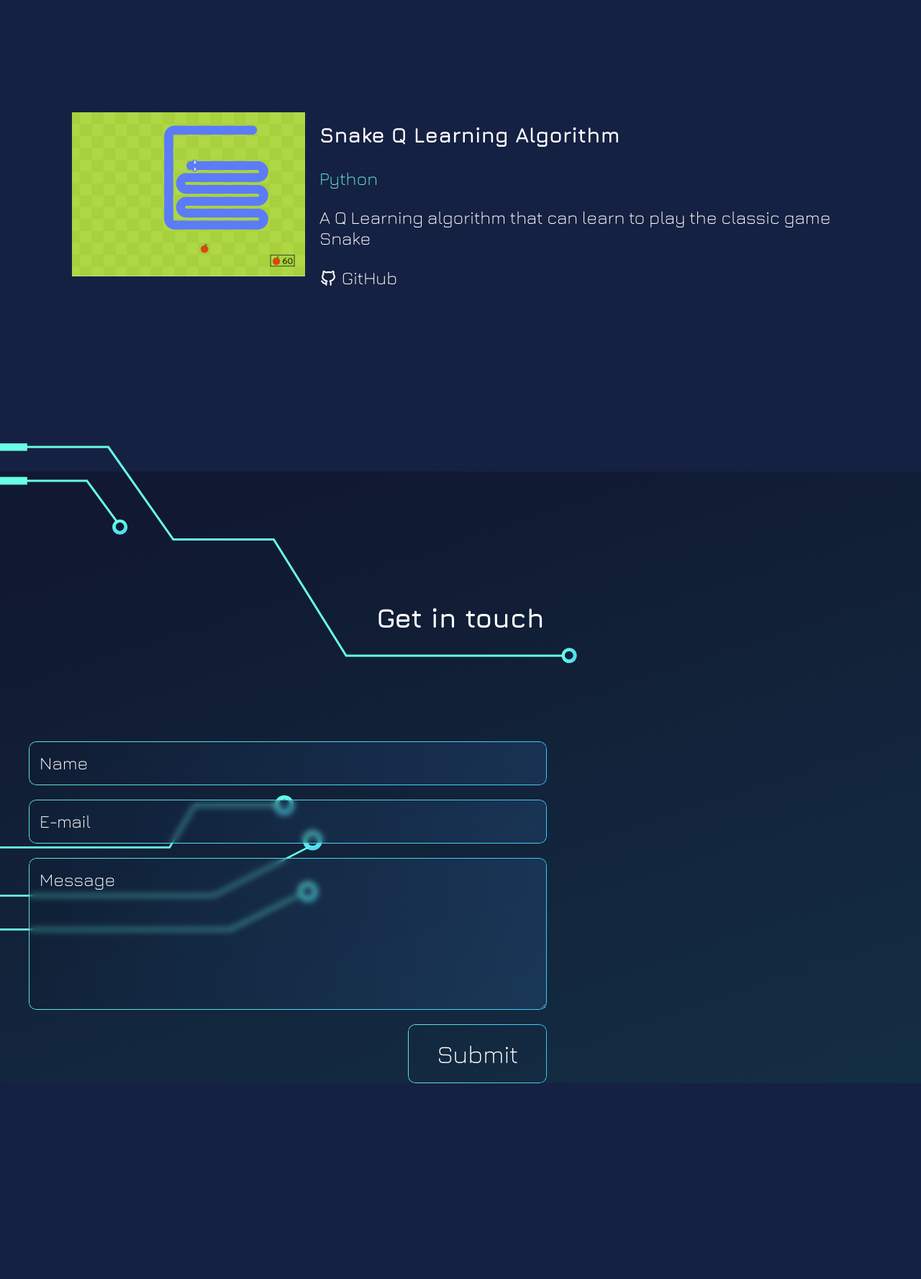
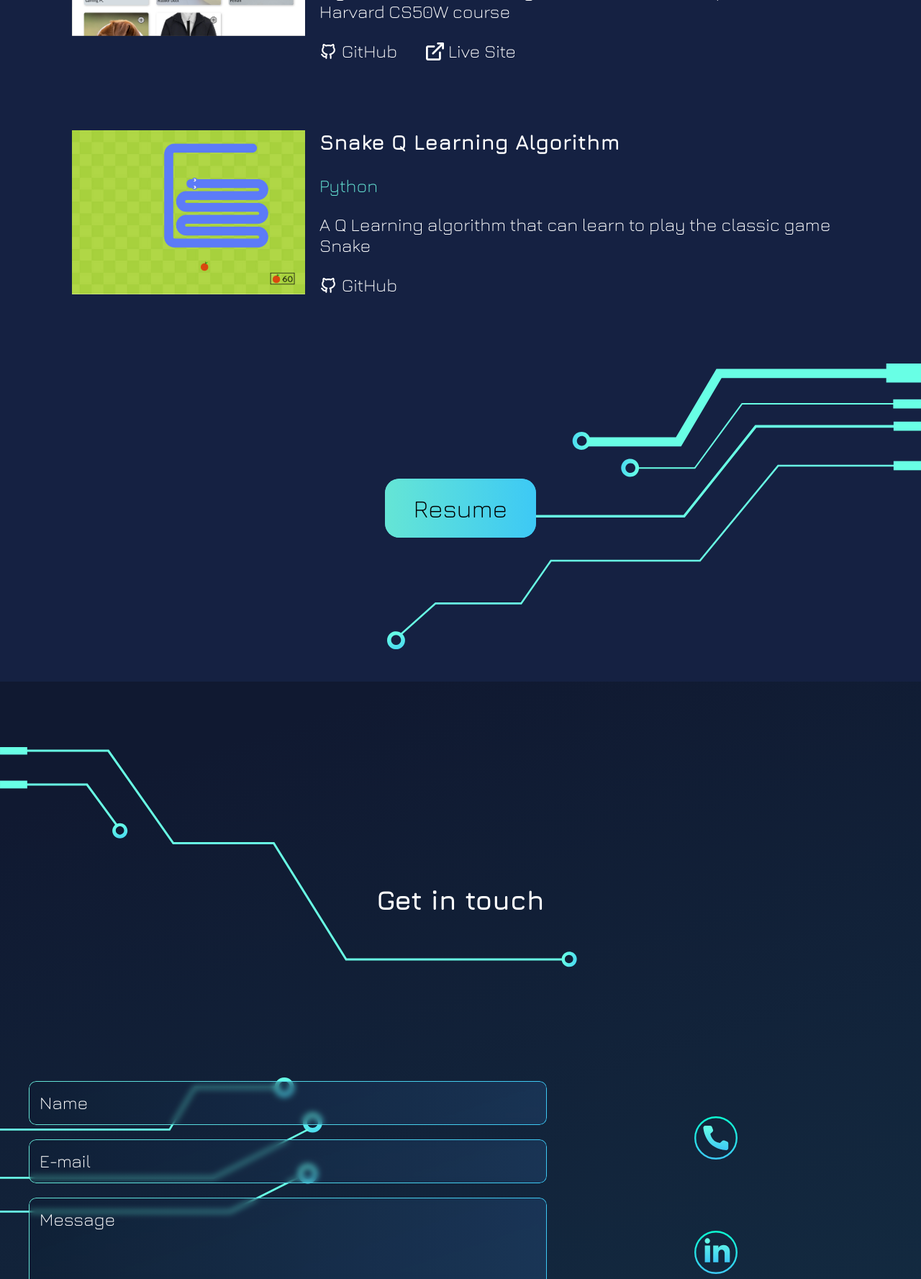
Before and after one commit to John-D-McGurk/portfolio_website, a Django app: page / in a window 1280 px wide. Shown: the part 4723-6500 px from the top of the page at 72% size. Before the commit the page ends 6228 px from the top, so only its background shows below. Run offline with Django 5.2, Linux system fonts and the light colour scheme; data comes from the database, SQL or seed files in the repository; both versions use the stored data as it was after the commit.

Commit message:
large sections of mobile layout created

```diff
--- a/portfolio/core/static/core/app.js
+++ b/portfolio/core/static/core/app.js
@@ -127,6 +127,16 @@ class Satellite {
     }
 }
 
+function navActivate() {
+    const navBar = document.querySelector('#nav-bar');
+
+    if (window.scrollY) {
+        navBar.classList.add('active');
+    } else {
+        navBar.classList.remove('active');
+    }
+}
+
 function circuitPositioner() {
     const containerMargin = getOffset(document.querySelector('.container')).left;
     const circuits = document.querySelectorAll('.circuit');
@@ -234,6 +244,7 @@ document.addEventListener('DOMContentLoaded', () => {
 
     window.addEventListener('scroll', () => {
         gravityPointSetter();
+        navActivate();
     })
 
     function animate() {
--- a/portfolio/core/static/core/style.css
+++ b/portfolio/core/static/core/style.css
@@ -29,16 +29,14 @@ html {
 }
 
 .container {
-    max-width: 1200px;
-    margin-left: auto;
-    margin-right: auto;
+    margin-inline: max(4rem, 50% - 1200px/2);
 }
 
 /* Decorative Elements */
 
 .circuit {
     position: absolute;
-    z-index: -10;
+    z-index: -8;
 }
 
 #circuit-2,
@@ -48,7 +46,8 @@ html {
     left: 0;
 }
 
-#circuit-3 {
+#circuit-3,
+#circuit-5 {
     right: 0;
 }
 
@@ -68,14 +67,20 @@ html {
     max-width: 650px;
 }
 
+#circuit-5 {
+    bottom: 20rem;
+    width: 58%;
+    transform: translateY(39%);
+}
+
 #circuit-6 {
-    top: 27rem;
+    top: 40rem;
     transform: translateY(-100%);
     width: 63%;
 }
 
 #circuit-7 {
-    top: 45rem;
+    top: 55rem;
     width: 35%;
 }
 
@@ -87,6 +92,10 @@ html {
 
 .bg-dark {
     background: var(--dark-bg);
+}
+
+a.button {
+    text-decoration: none;
 }
 
 
@@ -187,13 +196,12 @@ h1 {
 #about,
 #projects,
 #contact {
-    padding-top: 15rem;
+    padding-top: 25rem;
     box-sizing: border-box;
 }
 
-#about,
-#projects {
-    padding-bottom: 15rem;
+#about {
+    padding-bottom: 25rem;
 }
 
 /* Navbar & Header */
@@ -207,8 +215,24 @@ h1 {
     display: flex;
     justify-content: space-between;
     align-items: center;
+    z-index: 100;
+}
+
+#nav-bar::after {
+    position: absolute;
+    content: '';
+    top: 0;
+    left: 0;
+    right: 0;
+    bottom: 0;
     background-color: var(--light-bg);
-    z-index: 100;
+    z-index: -1;
+    opacity: 0;
+    transition: opacity 0.3s;
+}
+
+#nav-bar.active::after {
+    opacity: 1;
 }
 
 #nav-bar img {
@@ -330,7 +354,8 @@ section {
 
 #education .flex {
     margin: 8rem 0;
-justify-content: center;}
+    justify-content: center;
+}
 
 
 .education-list {
@@ -383,8 +408,8 @@ justify-content: center;}
 }
 
 #skills {
-   margin-bottom: 15rem;
-   margin-left: auto;
+    margin-bottom: 20rem;
+    margin-left: auto;
 }
 
 #skills-header {
@@ -435,15 +460,19 @@ justify-content: center;}
     box-sizing: border-box;
     max-width: 100%;
     overflow: hidden;
-    height: 35rem;
+    height: 30rem;
     display: flex;
-    margin: 6rem 2rem;
-    padding: 4rem;
+    padding: 0 4rem;
+    margin: 2rem;
     transition: 0.2s;
     background: #00000000;
     position: relative;
     font-size: var(--small);
     align-items: center;
+}
+
+.project-card h3 {
+    margin-top: 0;
 }
 
 .technologies {
@@ -498,6 +527,19 @@ justify-content: center;}
 .project-card:hover:after {
     transition: opacity 0.2s;
     opacity: 1;
+}
+
+#resume-button {
+    margin: 20rem 0;
+    align-self: center;
+    background: linear-gradient(270deg, var(--secondary) 0, var(--primary) 100%);
+    color: #000;
+}
+
+/* Contact */
+
+#contact-container {
+    padding: 8rem 0;
 }
 
 #contact h2 {
@@ -576,3 +618,154 @@ textarea.form-input {
 .button-wrapper .button {
     border-radius: 1rem;
 }
+
+#contact-icons {
+    width: 40%;
+    justify-content: space-around;
+    align-items: center;
+}
+
+.expanding-element {
+    position: relative;
+    display: flex;
+    gap: 1rem;
+}
+
+.expanding-icon,
+.expanding-text,
+.expanding-element {
+    height: 6rem;
+}
+
+.expanding-icon,
+.expanding-text {
+    top: 0;
+    left: 0;
+}
+
+.expanding-text {
+    display: flex;
+    align-items: center;
+    white-space: nowrap;
+    max-width: 0;
+    overflow: hidden;
+    transition: max-width 0.2s;
+
+}
+
+a.expanding-element {
+    text-decoration: none;
+    color: unset;
+}
+
+.expanding-element:hover .expanding-text {
+    max-width: 40rem;
+    transition: max-width 0.7s ease;
+
+}
+
+@media only screen and (max-width: 768px) {
+    :root {
+        font-size: 35%;
+    }
+
+    #circuit-1 {
+        width: 40%;
+    }
+
+    #circuit-5 {
+        width: 54%;
+        transform: translateY(27%);
+    }
+
+    #circuit-6 {
+        width: 55%;
+        top: 36rem;
+    }
+
+    header {
+        font-size: var(--large);
+        min-height: unset;
+        margin: 20rem 0;
+        position: relative;
+    }
+
+    #header-wave {
+        right: -4rem;
+        height: 70vh;
+    }
+
+    header .section-content {
+        max-width: 70%;
+        margin: 0 0 0 12rem ;
+    }
+
+    #sub-header {
+        padding-left: 0;
+        flex-direction: column;
+        min-height: unset;
+    }
+
+    #profile-pic {
+        position: unset;
+        margin-top: 8rem;
+        width: 100%;
+    }
+
+    .toolbox {
+        grid-template-columns: repeat(4, 25%);
+    }
+
+    .project-card {
+        flex-direction: column;
+        border: 1px solid #c0c0c044;
+        border-radius: 1rem;
+        background: linear-gradient(90deg, #5d667a96, #21315B96);
+        height: unset;
+        padding: 4rem;
+    }
+
+    .project-card h3 {
+        margin: 2rem 0;
+    }
+
+    .technologies {
+        max-width: 100%;
+        flex-wrap: wrap;
+        row-gap: 0;
+    }
+
+    .project-card .links {
+        gap: unset;
+        justify-content: space-between;
+    }
+
+    .project-card .links a {
+        padding: 2rem;
+    }
+
+    .project-card img {
+        max-width:
+            100%;
+    }
+
+    .project-card-text {
+        width: 100%;
+    }
+
+    #contact-container {
+        flex-direction: column;
+    }
+
+    #contact-form {
+        width: 100%;
+    }
+
+    #contact-icons {
+        flex-direction: row;
+        margin-top: 8rem;
+        width: 100%;
+        gap: 4rem;
+        justify-content: center;
+    }
+}
--- a/portfolio/core/templates/core/index.html
+++ b/portfolio/core/templates/core/index.html
@@ -16,7 +16,7 @@ John McGurk - Portfolio Website
                 <div class="side-line"></div>
                 <p>Hello,</p>
                 <p>I'm <strong class="gradient-text">John McGurk</strong> and I love problem solving</p>
-                <button class="button gradient-border">let's begin</button>
+                <a href="#sub-header" class="button gradient-border">let's begin</a>
             </div>
         </header>
         <div id="sub-header" class="flex">
@@ -163,7 +163,7 @@ John McGurk - Portfolio Website
 <section id="projects">
     <div class="bg-light"></div>
     <img src="{% static 'core/images/circuits/line-4.svg' %}" alt="" class="circuit" id="circuit-4">
-
+    <img src="{% static 'core/images/circuits/line-5.svg' %}" alt="" class="circuit" id="circuit-5">
     <div class="section-content">
         <div class="container flex-column">
             <h2 id="projects-header">Projects</h2>
@@ -190,8 +190,10 @@ John McGurk - Portfolio Website
                 </div>
             </div>
             {% endfor %}
+            <a href="" id="resume-button" class="button gradient-border">Resume</a>
         </div>
     </div>
+
 </section>
 <section id="contact">
     <div id="bg-contact"></div>
@@ -201,6 +203,7 @@ John McGurk - Portfolio Website
     <div class="container">
         <div class="section-content">
             <h2>Get in touch</h2>
+            <div id="contact-container" class="flex">
                 <form action="" id="contact-form" class="flex-column">
                     <div class="input-wrapper gradient-border">
                         <input class="form-input" placeholder="" type="text">
@@ -217,8 +220,34 @@ John McGurk - Portfolio Website
                     <div class="button-wrapper gradient-border">
                         <input id="contact-form-submit" class="button" type="submit">
                     </div>
+
+                </form>
+                <div id="contact-icons" class="flex-column">
+                    <div class="expanding-element">
+
+                        <img class="expanding-icon" src="{% static 'core/images/phone.svg' %}" alt="">
+
+                        <div class="expanding-text">
+                            <span>(+47) 413392253</span>
                         </div>
-        </form>
+                    </div>
+                    <div class="expanding-element">
+                        <img class="expanding-icon" src="{% static 'core/images/linkedin.svg' %}" alt="">
+                        <div class="expanding-text">
+                            <span>John McGurk</span>
+                        </div>
+                    </div>
+                    <a href="#about" class="expanding-element">
+                        <img class="expanding-icon" src="{% static 'core/images/email.svg' %}" alt="">
+                        <div class="expanding-text">
+                            <span>john.d.mcgurk@hotmail.com</span>
+                        </div>
+                    </a>
+                </div>
+
+            </div>
+        </div>
+    </div>
 </section>
 
 {% endblock %}
```
Also changed, not shown: portfolio/core/static/core/images/email.svg (added), portfolio/core/static/core/images/linkedin.svg (added), portfolio/core/static/core/images/phone.svg (added), portfolio/db.sqlite3, portfolio/media/project_img/Screenshot_from_2024-04-01_14-07-42_1.jpg (added), portfolio/media/project_img/Screenshot_from_2024-04-01_15-30-01.png (added). Lines whose indentation alone changed are shown as unchanged.
